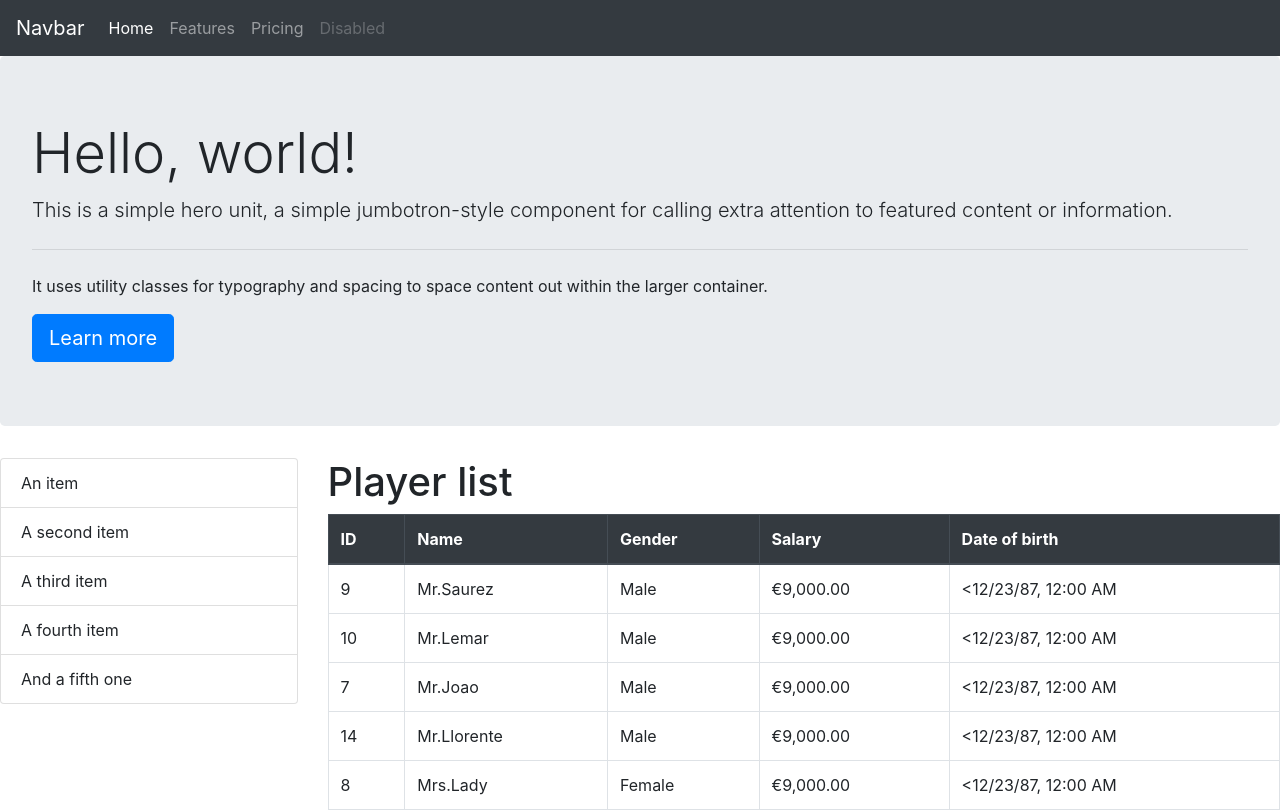
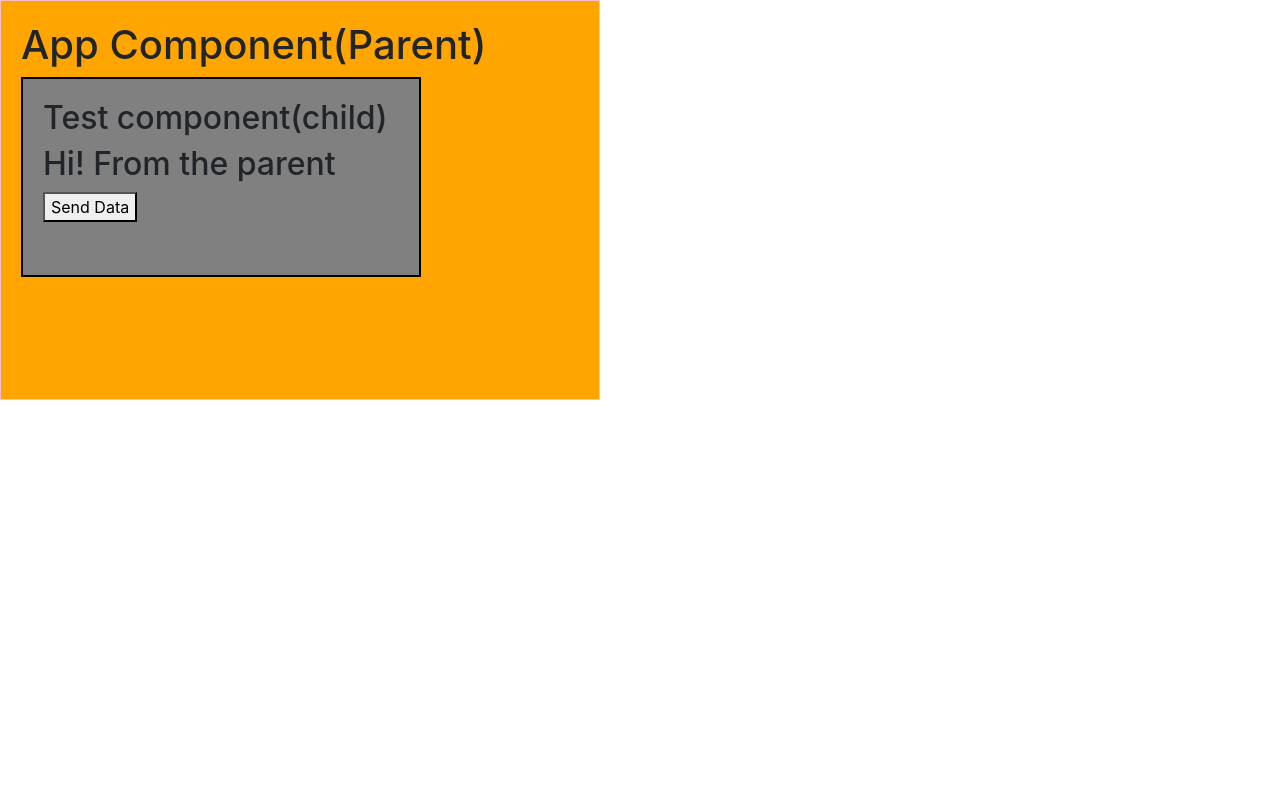
Before and after one commit to jdlovin/angular, an Angular app: page / in a window 1280 px wide. Shown: the top 811 px of the page. Built offline with nearby package versions, Linux system fonts and the light colour scheme.

Commit message:
in-n-out

```diff
--- a/src/app/app.component.css
+++ b/src/app/app.component.css
@@ -0,0 +1,7 @@
+.main {
+    width: 600px;
+    height: 400px;
+    background-color: orange;
+    border: 1px solid pink;
+    padding: 20px;
+}
--- a/src/app/app.component.html
+++ b/src/app/app.component.html
@@ -1,12 +1,6 @@
-<app-nav-bar></app-nav-bar>
-<app-header></app-header>
-<div class="row">
-    <div class="col-lg-3">
-        <app-sidebar></app-sidebar>
-    </div>
-    <div class="col-lg-9">
-        <app-custom-pipes></app-custom-pipes>
-    </div>
+<div class="main">
+    <h1>App Component(Parent)</h1>
+    {{ message }}
+
+    <app-in-nout (childEvent)="message=$event" [childData] = "parentData"></app-in-nout>
 </div>
-
-<app-footer></app-footer>
--- a/src/app/app.component.ts
+++ b/src/app/app.component.ts
@@ -7,4 +7,8 @@ import { Component } from '@angular/core';
 })
 export class AppComponent {
   title = 'angular-training';
+
+  public parentData = 'Hi! From the parent';
+
+  public message = ''
 }
--- a/src/app/app.module.ts
+++ b/src/app/app.module.ts
@@ -19,7 +19,8 @@ import { ForWhatComponent } from './component/for-what/for-what.component';
 import { TrackByComponent } from './component/track-by/track-by.component';
 import { PipesComponent } from './component/pipes/pipes.component';
 import { CustomPipesComponent } from './component/custom-pipes/custom-pipes.component';
-import {TitlePipe } from './title.pipe'
+import {TitlePipe } from './title.pipe';
+import { InNoutComponent } from './component/in-nout/in-nout.component'
 
 @NgModule({
   declarations: [
@@ -39,7 +40,8 @@ import {TitlePipe } from './title.pipe'
     TrackByComponent,
     PipesComponent,
     CustomPipesComponent,
-    TitlePipe
+    TitlePipe,
+    InNoutComponent
   ],
   imports: [
     BrowserModule,
--- /dev/null
+++ b/src/app/component/in-nout/in-nout.component.css
@@ -0,0 +1,7 @@
+.child{
+    width: 400px;
+    height: 200px;
+    padding: 20px;
+    background-color: grey;
+    border: 2px solid black;
+}
--- /dev/null
+++ b/src/app/component/in-nout/in-nout.component.html
@@ -0,0 +1,5 @@
+<div class="child">
+    <h2>Test component(child)</h2>
+    <h2> {{childData }}</h2>
+    <button btn btn-primary (click)="onButtonClick()">Send Data</button>
+</div>
--- /dev/null
+++ b/src/app/component/in-nout/in-nout.component.ts
@@ -0,0 +1,26 @@
+import { Component, Input, OnInit, Output, EventEmitter } from '@angular/core';
+
+
+@Component({
+  selector: 'app-in-nout',
+  templateUrl: './in-nout.component.html',
+  styleUrls: ['./in-nout.component.css']
+})
+export class InNoutComponent implements OnInit {
+
+  @Input()
+  childData = '';
+
+  @Output()
+  childEvent = new EventEmitter();
+
+  constructor() { }
+
+  ngOnInit(): void {
+  }
+
+  onButtonClick(){
+    this.childEvent.emit('Hi from your child')
+  }
+
+}
```
Also changed, not shown: 1 other file (tests, documents, lock files or other folders).
